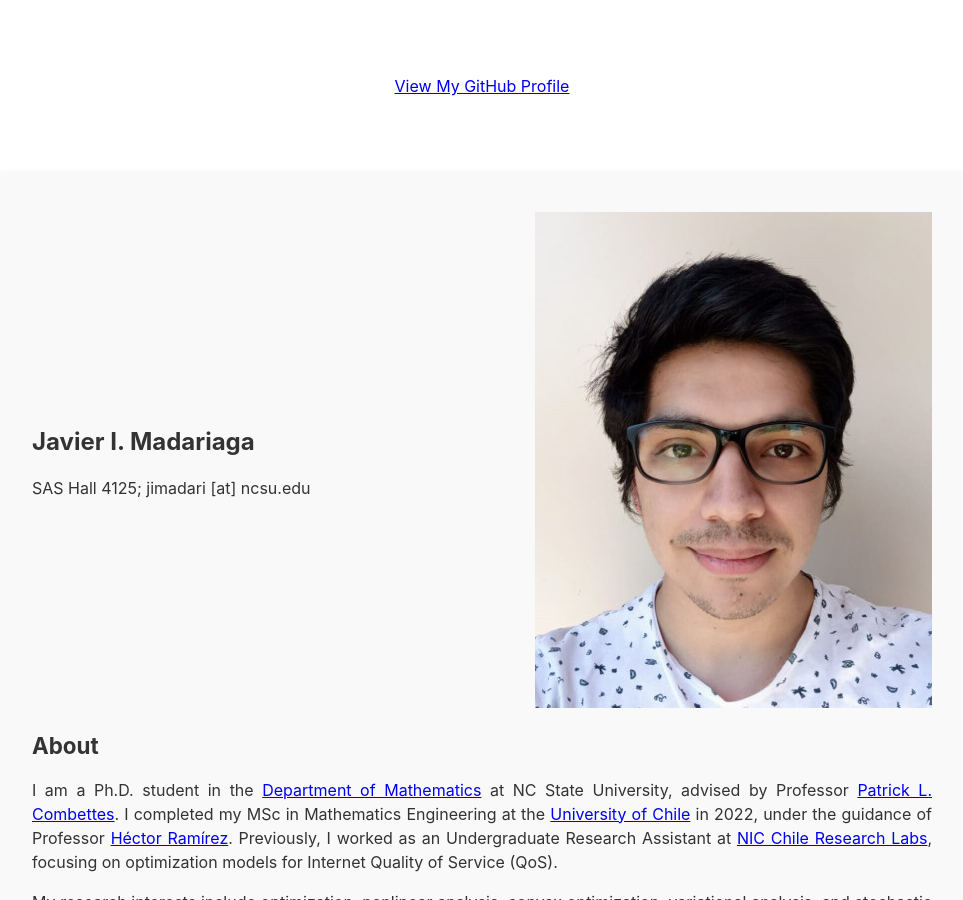
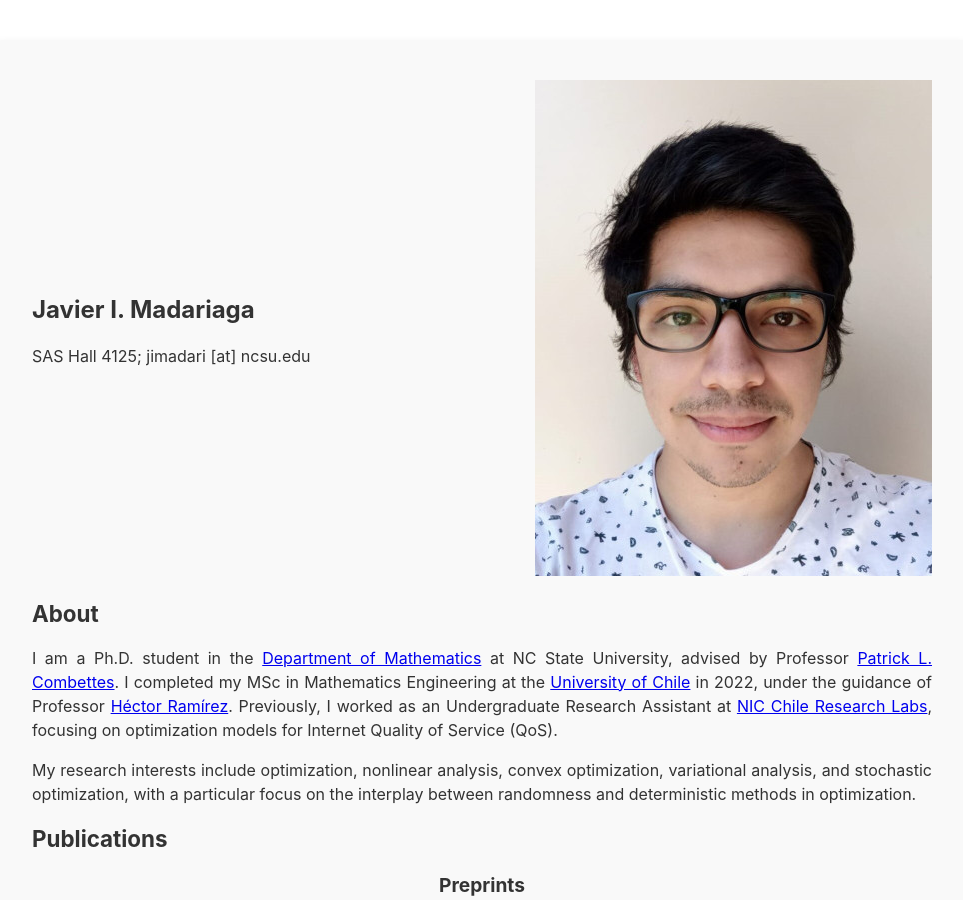
Before and after one commit to jmadariagar/jmadariagar.github.io, a Jekyll site: the page built from index.md, in a window 1280 px wide and 900 px high. Shown: the whole window, without its empty margins (158-1121 px from the left). Built offline with Jekyll 4.4.1, drawn with Linux system fonts in a browser that asks for light colours; our own code applies the rules of GitHub Pages for plain Markdown files; a script that is not in the unit is left out; the repository's description, which GitHub fills in, is left out.

Commit message:
Update default.html

```diff
--- a/_layouts/default.html
+++ b/_layouts/default.html
@@ -26,26 +26,6 @@
   </head>
   <body>
     <div class="wrapper">
-      <header>
-
-        {% if site.logo %}
-          <img src="{{site.logo | relative_url}}" alt="Logo" />
-        {% endif %}
-
-        <p>{{ site.description | default: site.github.project_tagline }}</p>
-
-        {% if site.github.is_user_page %}
-        <p class="view"><a href="{{ site.github.owner_url }}">View My GitHub Profile</a></p>
-        {% endif %}
-
-        {% if site.show_downloads %}
-        <ul class="downloads">
-          <li><a href="{{ site.github.zip_url }}">Download <strong>ZIP File</strong></a></li>
-          <li><a href="{{ site.github.tar_url }}">Download <strong>TAR Ball</strong></a></li>
-          <li><a href="{{ site.github.repository_url }}">View On <strong>GitHub</strong></a></li>
-        </ul>
-        {% endif %}
-      </header>
       <section>
         {{ content }}
       </section>
```
